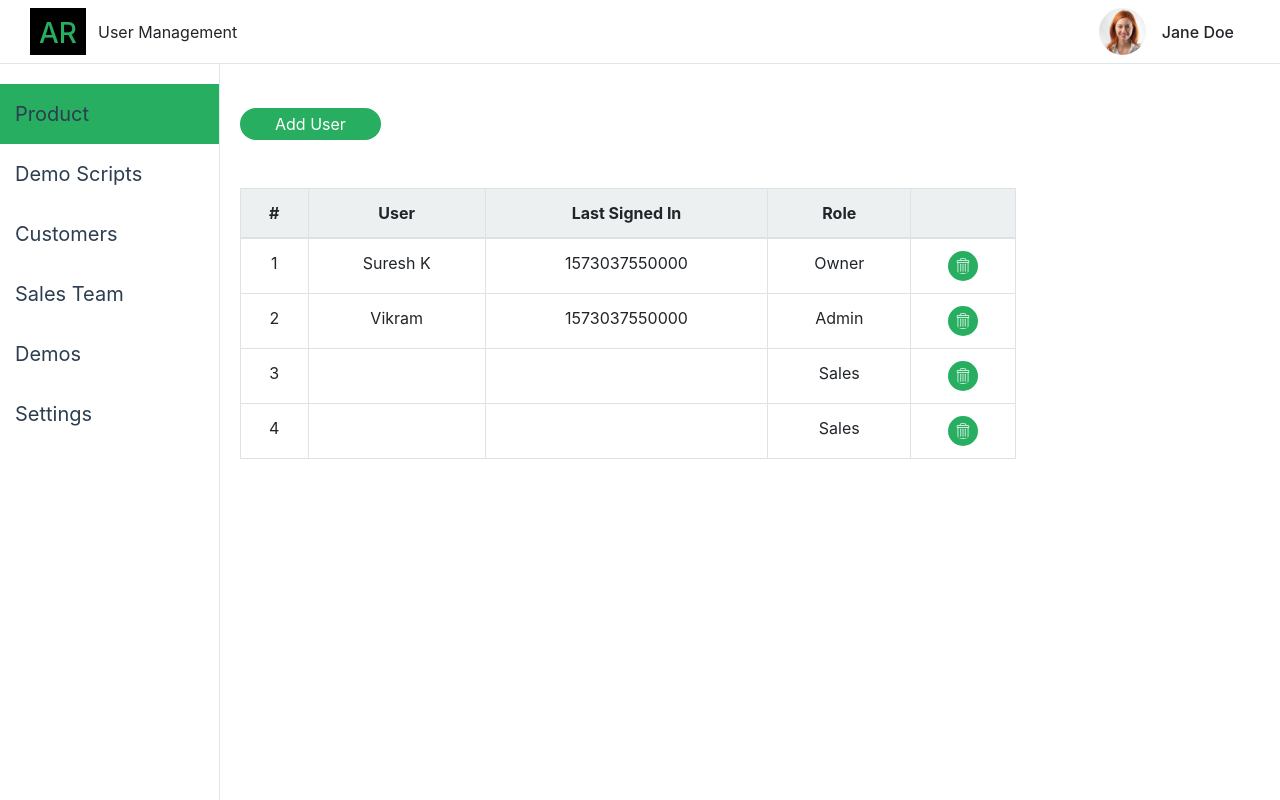
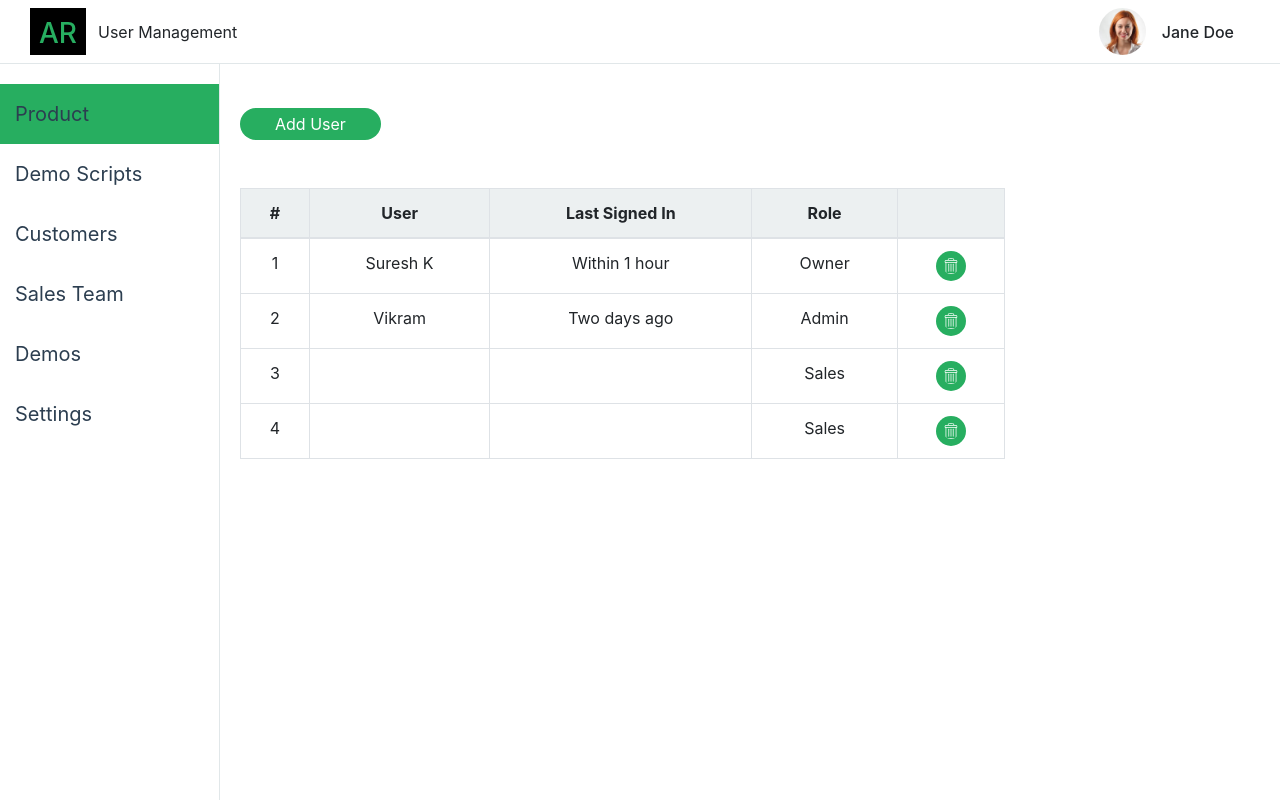
Before and after one commit to seemX17/user-management, a React (Create React App) app: page /settings in a window 1280 px wide. Built offline with nearby package versions, Linux system fonts and the light colour scheme.

Commit message:
updating parent element

```diff
--- a/src/App.scss
+++ b/src/App.scss
@@ -3,6 +3,7 @@
 
 body {
   font-family: 'Montserrat', sans-serif;
+  overflow: hidden;
 }
 
 //colors
@@ -106,8 +107,9 @@ li {
 .layout--middle--section {
   margin-left: 220px;
   height: calc(100vh - 64px);
-  width: 84%;
+  width: calc(100vw - 220px);
   padding: 20px;
+  overflow: auto;
 }
 
 .navigation--active {
--- a/src/dashboard/main/Settings.component.jsx
+++ b/src/dashboard/main/Settings.component.jsx
@@ -8,14 +8,20 @@ class SettingsComponent extends React.Component {
   constructor(props) {
     super(props);
     this.showModalref = React.createRef();
+    this.handleData = this.handleData.bind(this);
     this.state = {
       userList: [],
     }
   }
+  handleData(data) {
+    this.setState({
+      userList: data
+    });
+  }
   render() {
     return (
       <div className="settings--container">
-        <UserModalComponent ref={this.showModalref} />
+        <UserModalComponent ref={this.showModalref} handlerFromParant={this.handleData}/>
         <button className="button-add mt-4 py-1" onClick={() => this.showModal()}>Add User</button>
         <div className="table-container text-center mt-5 w-75">
           <Table bordered hover>
@@ -68,13 +74,13 @@ class SettingsComponent extends React.Component {
     let obj = [
       {
         user: 'Suresh K',
-        lastSignedIn: Date.now(),
+        lastSignedIn: "Within 1 hour",
         role: 'Owner',
         id: 1
       },
       {
         user: 'Vikram',
-        lastSignedIn: Date.now(),
+        lastSignedIn: "Two days ago",
         role: 'Admin',
         id: 2
       },
--- a/src/dashboard/main/User-modal.component.jsx
+++ b/src/dashboard/main/User-modal.component.jsx
@@ -13,7 +13,7 @@ class UserModalComponent extends React.Component {
         this.state = {
             showModal: false,
             email: '',
-            role: ''
+            role: 'Admin'
         }
     }
     render() {
@@ -73,6 +73,7 @@ class UserModalComponent extends React.Component {
         let addUserFunc = addUser(userObj);
         addUserFunc.then((data) => {
             this.handleClose();
+            this.props.handlerFromParant(data);
         });
         event.preventDefault();
     }
```
